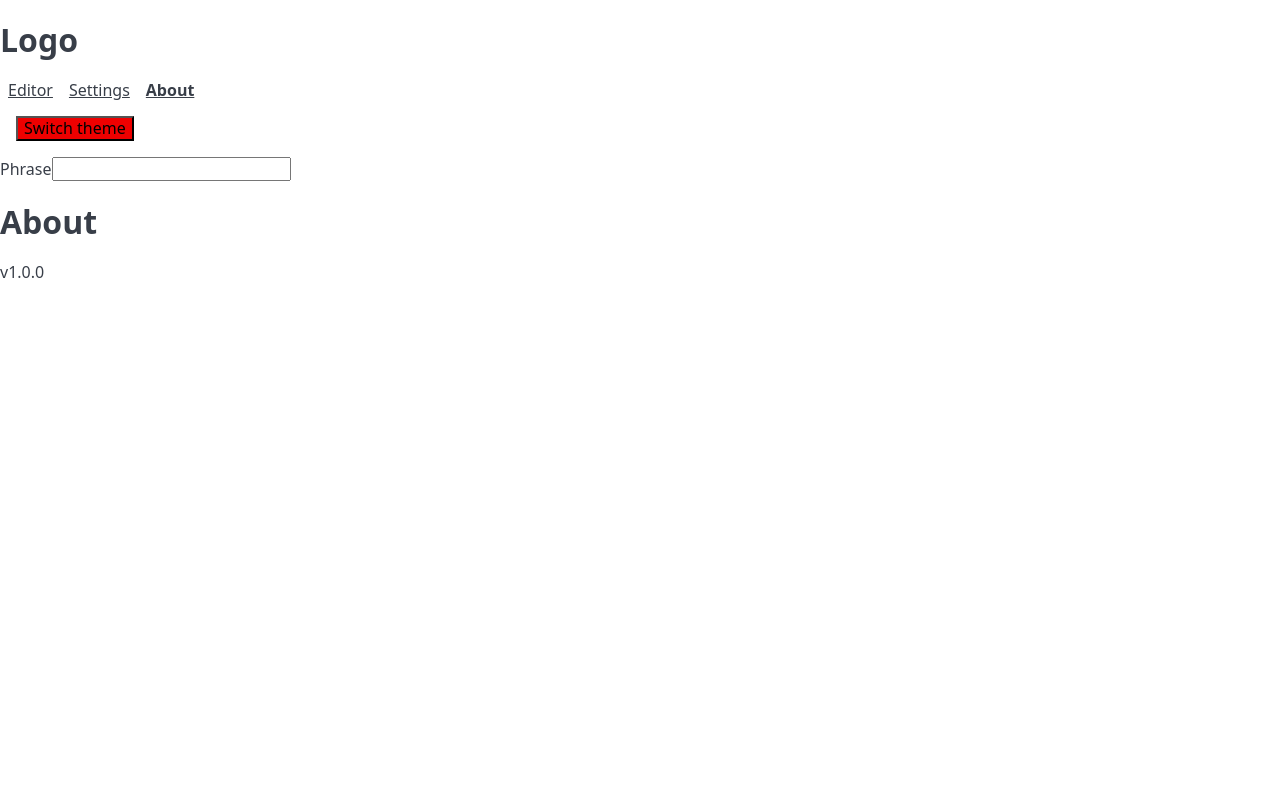
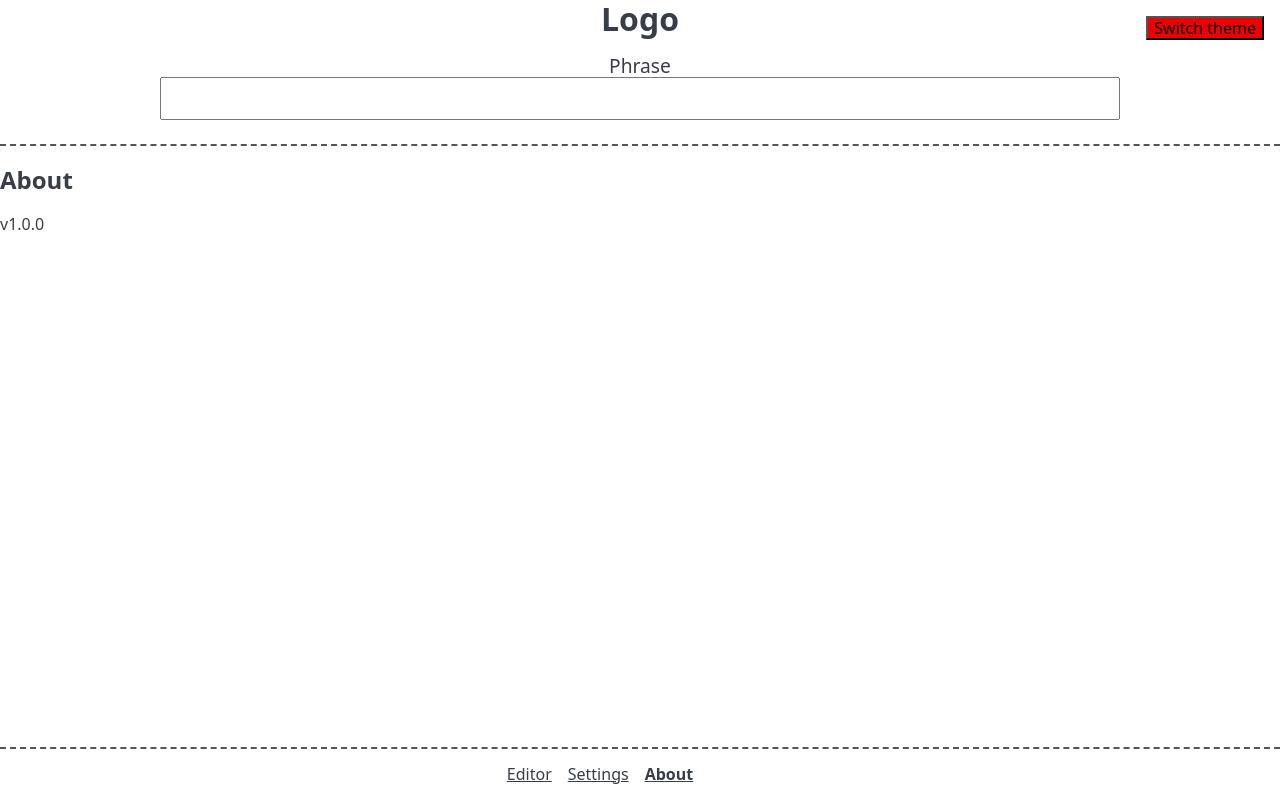
Before and after one commit to asterisk-art/app, a React (Create React App) app: page /#/about in a window 1280 px wide. Built offline with nearby package versions, Linux system fonts and the light colour scheme.

Commit message:
basic layout styling
- added outer frame css
- added footer
- cleaned up semantic html tags

```diff
--- a/src/About.js
+++ b/src/About.js
@@ -7,8 +7,8 @@ import { version } from '../package.json';
 
 export function About() {
 	return (
-		<div>
-			<h1>About</h1>v{version}
-		</div>
+		<main>
+			<h2>About</h2>v{version}
+		</main>
 	);
 }
--- a/src/App.js
+++ b/src/App.js
@@ -9,7 +9,7 @@ import { About } from './About';
 import { COLORS } from './tokens';
 import { Header } from './Header';
 import { Editor } from './Editor';
-import { Phrase } from './Phrase';
+import { Footer } from './Footer';
 import { Settings } from './Settings';
 import { getConfig } from './generateConfig';
 
@@ -56,28 +56,28 @@ export function App() {
 		<ThemeContext.Provider value={{ theme, setTheme }}>
 			<Global
 				styles={{
+					textRendering: 'optimizeLegibility',
+					fontKerning: 'auto',
+					MozOsxFontSmoothing: 'grayscale',
+					'#root': {
+						display: 'grid',
+						gridTemplateRows: 'auto 1fr auto',
+						height: '100%',
+					},
 					':root': {
 						...COLORS[theme],
 					},
 				}}
 			/>
-			<main
-				css={{
-					textRendering: 'optimizeLegibility',
-					fontKerning: 'auto',
-					MozOsxFontSmoothing: 'grayscale',
-				}}
-			>
 			<Router>
-					<Header />
-					<Phrase phrase={phrase} changePhrase={changePhrase} />
+				<Header phrase={phrase} changePhrase={changePhrase} />
 				<Switch>
 					<Route exact path="/" component={() => <Editor phrase={phrase} canvas={canvas} setCanvas={setCanvas} />} />
 					<Route exact path="/about" component={About} />
 					<Route exact path="/settings" component={Settings} />
 				</Switch>
+				<Footer />
 			</Router>
-			</main>
 		</ThemeContext.Provider>
 	);
 }
--- a/src/Editor.js
+++ b/src/Editor.js
@@ -8,7 +8,7 @@ import { Sidebar } from './Sidebar';
 
 export function Editor({ phrase, canvas, setCanvas }) {
 	return (
-		<div
+		<main
 			css={{
 				display: 'grid',
 				gridTemplateColumns: '1fr 18.75rem',
@@ -16,6 +16,6 @@ export function Editor({ phrase, canvas, setCanvas }) {
 		>
 			<Canvas canvas={canvas} />
 			<Sidebar phrase={phrase} canvas={canvas} setCanvas={setCanvas} />
-		</div>
+		</main>
 	);
 }
--- /dev/null
+++ b/src/Footer.js
@@ -0,0 +1,20 @@
+/** @jsxRuntime classic */
+/** @jsx jsx */
+
+import { jsx } from '@emotion/core';
+
+import { Navigation } from './Navigation';
+
+export function Footer() {
+	return (
+		<footer
+			css={{
+				padding: '1rem 0',
+				borderTop: '2px dashed var(--border)',
+				textAlign: 'center',
+			}}
+		>
+			<Navigation />
+		</footer>
+	);
+}
--- a/src/Header.js
+++ b/src/Header.js
@@ -4,22 +4,36 @@
 import { jsx } from '@emotion/core';
 
 import { useTheme } from './App';
-import { Navigation } from './Navigation';
+import { Phrase } from './Phrase';
 
-export function Header() {
+export function Header({ phrase, changePhrase }) {
 	const { theme, setTheme } = useTheme();
 
 	return (
-		<header>
-			<h1>Logo</h1>
-
-			<Navigation />
+		<header
+			css={{
+				position: 'relative',
+				borderBottom: '2px dashed var(--border)',
+				paddingBottom: '1rem',
+				textAlign: 'center',
+			}}
+		>
+			<h1
+				css={{
+					margin: 0,
+				}}
+			>
+				Logo
+			</h1>
 
 			<button
 				onClick={() => setTheme(theme === 'light' ? 'dark' : 'light')}
 				css={{
+					position: 'absolute',
+					top: '1rem',
+					right: '1rem',
 					background: 'var(--danger)', // just to show how different colors would work
-					margin: '1rem',
+					margin: 0,
 					':focus': {
 						outline: 'none',
 						boxShadow: '0 0 0 2px var(--bg), 0 0 0 5px var(--focus)',
@@ -28,6 +42,8 @@ export function Header() {
 			>
 				Switch theme
 			</button>
+
+			<Phrase phrase={phrase} changePhrase={changePhrase} />
 		</header>
 	);
 }
--- a/src/Phrase.js
+++ b/src/Phrase.js
@@ -13,9 +13,30 @@ export function Phrase({ phrase, changePhrase }) {
 	};
 
 	return (
-		<label css={{ display: 'block' }}>
-			Phrase
-			<input type="text" value={phraseVal} onChange={(event) => changePhraseVal(event.target.value)} />
+		<label
+			css={{
+				display: 'inline-block',
+				margin: '1rem 1rem 0.5rem 1rem',
+			}}
+		>
+			<span
+				css={{
+					display: 'block',
+					fontSize: '1.2rem',
+				}}
+			>
+				Phrase
+			</span>
+			<input
+				type="text"
+				value={phraseVal}
+				onChange={(event) => changePhraseVal(event.target.value)}
+				css={{
+					maxWidth: 'calc(100vw - 2rem)',
+					width: '30em',
+					fontSize: '2rem',
+				}}
+			/>
 		</label>
 	);
 }
--- a/src/Settings.js
+++ b/src/Settings.js
@@ -21,8 +21,8 @@ export function Settings() {
 	};
 
 	return (
-		<div>
-			<h1>Settings</h1>
+		<main>
+			<h2>Settings</h2>
 
 			<form onSubmit={handleSubmit}>
 				<fieldset>
@@ -76,6 +76,6 @@ export function Settings() {
 				</fieldset>
 				<button type="submit">Save</button>
 			</form>
-		</div>
+		</main>
 	);
 }
--- a/src/Sidebar.js
+++ b/src/Sidebar.js
@@ -21,8 +21,18 @@ export function Sidebar({ phrase, canvas, setCanvas }) {
 	};
 
 	return (
-		<aside>
-			<h2>Sidebar</h2>
+		<aside
+			css={{
+				borderLeft: '2px dashed var(--border)',
+			}}
+		>
+			<h2
+				css={{
+					margin: 0,
+				}}
+			>
+				Sidebar
+			</h2>
 			<LayerSelector layers={layers} addLayer={addLayer} isDisabled={!phrase} />
 			Your selected layer:
 			<List
@@ -52,6 +62,7 @@ export function Sidebar({ phrase, canvas, setCanvas }) {
 						isDragged={isDragged}
 						isSelected={isSelected}
 						index={index}
+						key={index}
 					/>
 				)}
 			/>
--- a/src/index.js
+++ b/src/index.js
@@ -11,7 +11,7 @@ ReactDOM.render(
 		<Global styles={normalize} />
 		<Global
 			styles={{
-				html: {
+				'html, body': {
 					height: '100%',
 				},
 				body: {
```
Lines whose indentation alone changed are shown as unchanged.
